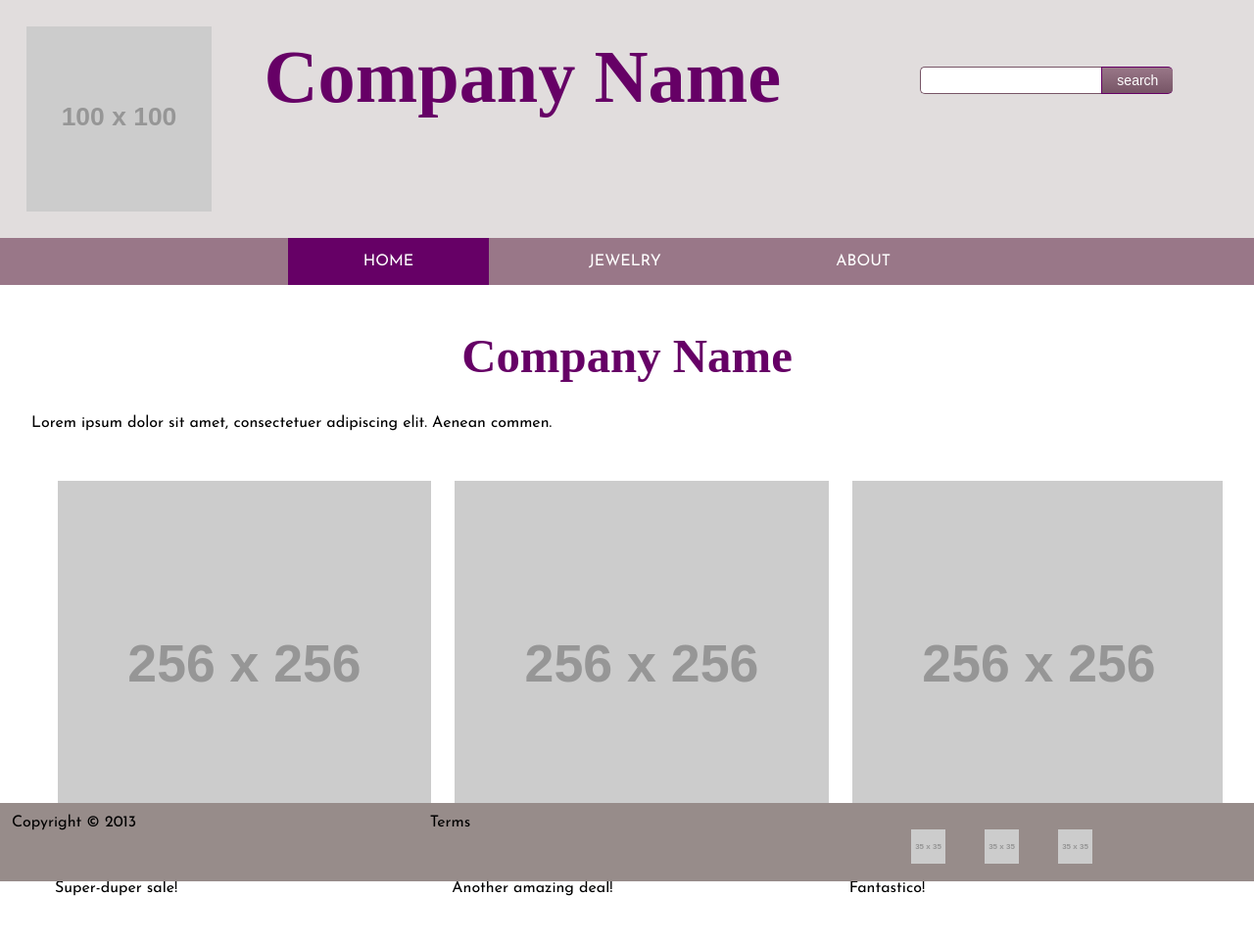
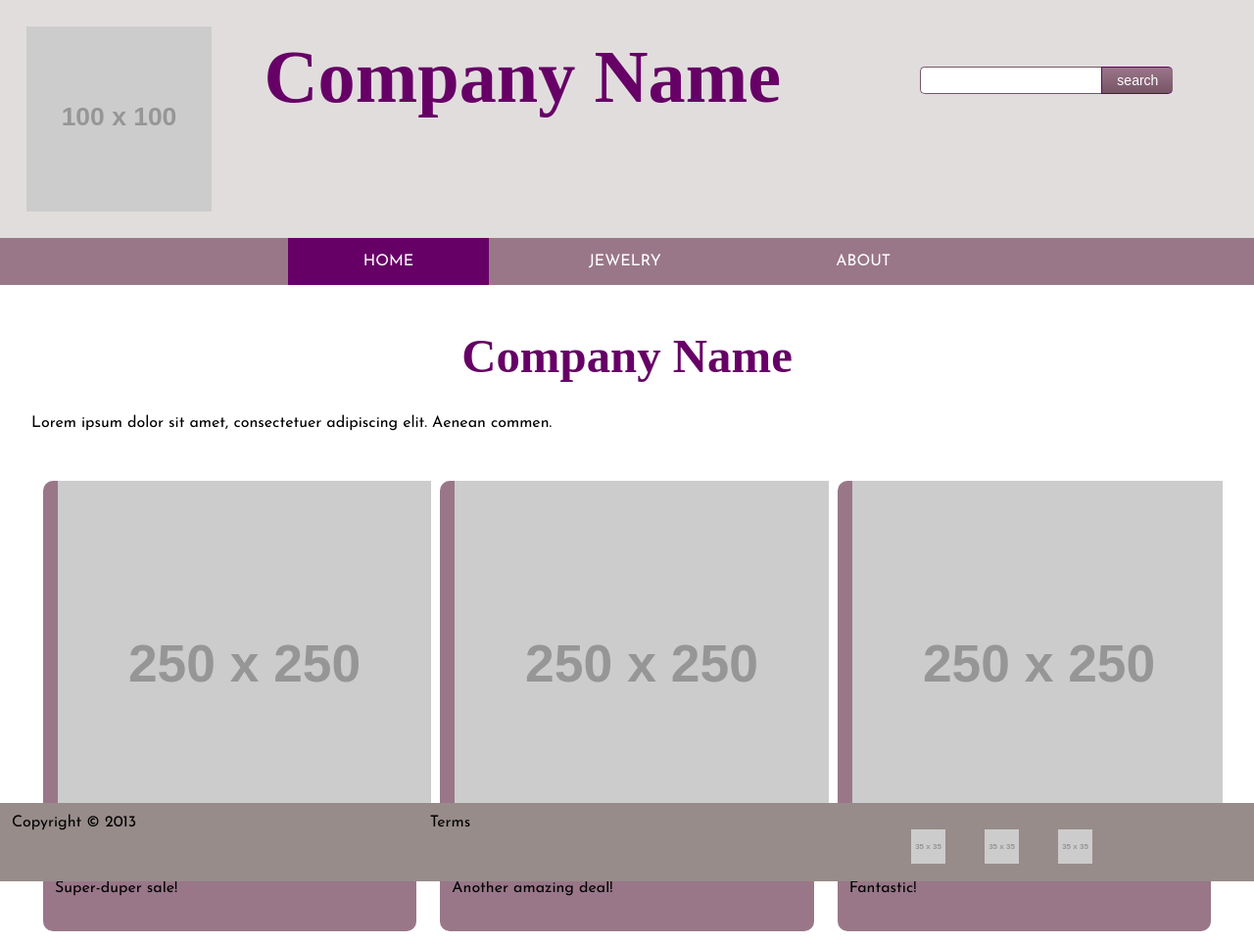
Before and after one commit to kathrinegreenberg/ecommerce-website, a Jekyll site: the page built from index.html, in a window 1280 px wide. Shown: the whole page at 98% size. Built offline with Jekyll 4.4.1, drawn with Linux system fonts in a browser that asks for light colours; some web fonts are replaced.

Commit message:
Added promo css as a stylesheet
Added background colour to promo

```diff
--- a/_includes/promo-small.html
+++ b/_includes/promo-small.html
@@ -1,5 +1,5 @@
 <div class="promo-small">
-	<img class="img-flex" src="http://placehold.it/256x256" alt="">
+	<img class="img-flex" src="http://placehold.it/250x250" alt="">
 	<div class="gutter">
 		<h2>{{include.title}}</h2>
 		<p>{{include.desc}}</p>
--- a/_layouts/default.html
+++ b/_layouts/default.html
@@ -22,6 +22,7 @@
 	<link href="{{site.baseurl}}/css/product-details.css" rel="stylesheet">
 	<link href="{{site.baseurl}}/css/product-list.css" rel="stylesheet">
 	<link href="{{site.baseurl}}/css/typography.css" rel="stylesheet">
+	<link href="{{site.baseurl}}/css/promos.css" rel="stylesheet">
 </head>
 <body>
 
--- a/css/promos.css
+++ b/css/promos.css
@@ -1,4 +1,4 @@
 .promo-small {
-	background-color: #FCDCA3;
+	background-color: #997788;
 	border-radius: 10px;
 }
--- a/index.html
+++ b/index.html
@@ -18,7 +18,7 @@ meta: "A website for looking at and purchasing jewelry."
 	</div>
 
 	<div class="gutter unit unit-s-1 unit-m-1-3 unit-l-1-3">
-		{% include promo-small.html title="Promo 3" desc="Fantastico!" %}
+		{% include promo-small.html title="Promo 3" desc="Fantastic!" %}
 	</div>
 
 </div>
```
Also changed, not shown: 5 other files.
